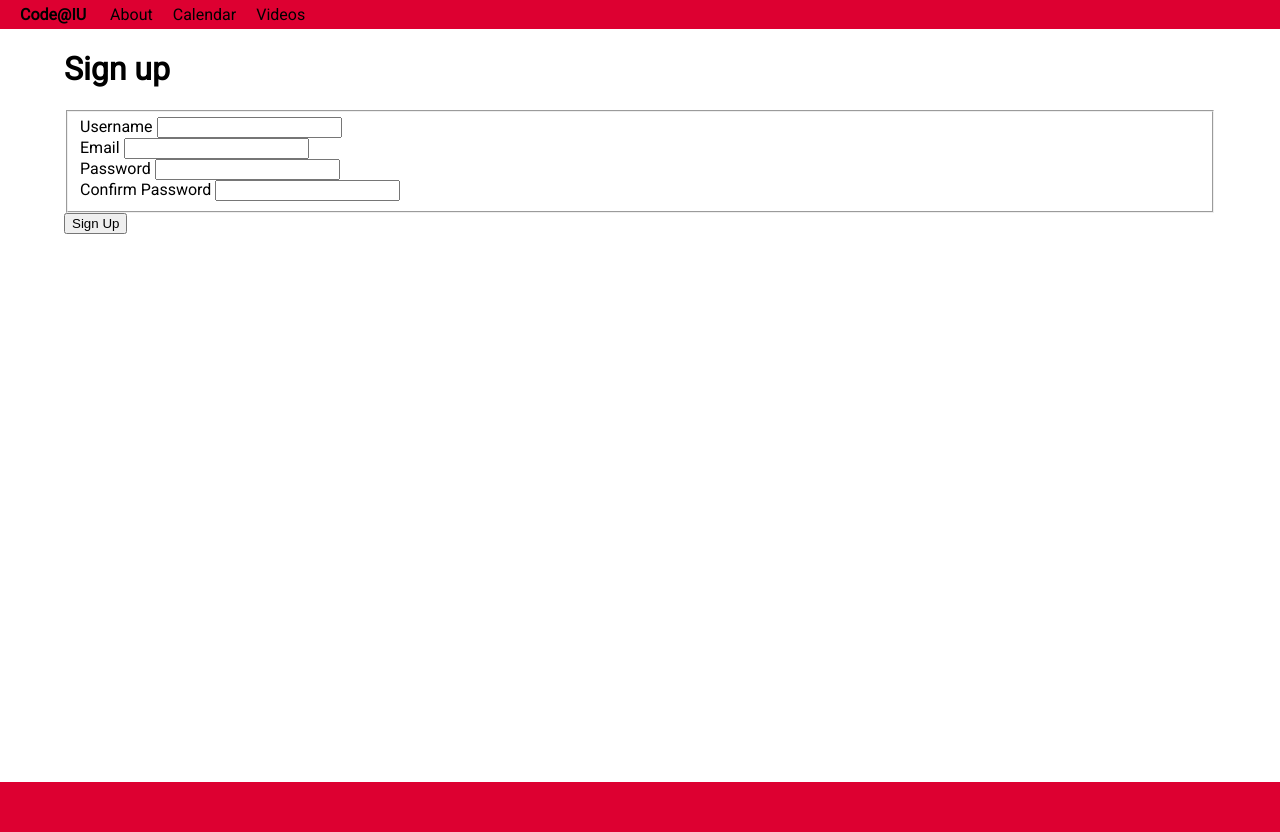
After one commit to codeiu/CodeIUWebsite, a Flask app: page /register in a window 1280 px wide. The commit adds this page. Run offline with Flask 2, Linux system fonts and the light colour scheme.

Commit message:
backend1

```diff
--- /dev/null
+++ b/forms.py
@@ -0,0 +1,14 @@
+from flask_wtf import FlaskForm
+from wtforms import StringField, PasswordField, SubmitField, BooleanField
+from wtforms.validators import DataRequired, Length, Email, EqualTo
+
+
+class RegistrationForm(FlaskForm):
+    username = StringField('Username',
+                           validators=[DataRequired(), Length(min=2, max=20)])
+    email = StringField('Email',
+                        validators=[DataRequired(), Email()])
+    password = PasswordField('Password', validators=[DataRequired()])
+    confirm_password = PasswordField('Confirm Password',
+                                     validators=[DataRequired(), EqualTo('password')])
+    submit = SubmitField('Sign Up')
--- a/main.py
+++ b/main.py
@@ -1,10 +1,18 @@
-from flask import Flask, request, render_template
+from flask import Flask, request, render_template, url_for, flash, redirect
+from forms import RegistrationForm
 
 app = Flask(__name__)
+app.config['SECRET_KEY'] = 'a303cd25b21ff329d8ec262b31d082c0'
 
-@app.route('/')
+@app.route('/', methods=['GET', 'POST'])
 def home():
-	return render_template('home.html')
+	name = ""
+	if request.method == "POST":
+		name = " " + request.form['username']
+		app.logger.info(f'{name} is in')
+	else:
+		if request.args.get('username') is not None: name = " " + request.args.get('username')
+	return render_template('home.html', name=name)
 
 @app.route('/about')
 def about():
@@ -18,6 +26,20 @@ def calendar():
 def videos():
 	return render_template('videos.html')
 
+@app.route('/register', methods=['GET', 'POST'])
+def register():
+	form = RegistrationForm()
+	if form.validate_on_submit():
+		app.logger.info('validated')
+		if request.method == 'POST':
+			app.logger.info('POST')
+			username = request.form['username']
+			return redirect(url_for('home'), code=307) 	# it took me way too long to figure out this damn code arg
+		elif request.method == 'GET':
+			app.logger.info('GET')
+			return redirect(url_for('home',name=form.username.data))
+	return render_template('register.html', form=form)
+
 
 if __name__ == "__main__":
 	app.run(debug=True)
--- a/templates/home.html
+++ b/templates/home.html
@@ -2,7 +2,7 @@
 
 	<div class="content-box">
 		<h1>Code@IU</h1>
-		<p>Welcome! We have a website!</p>
+		<p>Welcome{{ name }}! We have a website!</p>
 	</div>
 
 {% include "layout/footer.html" %}
--- /dev/null
+++ b/templates/register.html
@@ -0,0 +1,70 @@
+{% include "layout/header.html" %}
+
+	<div class="content-box">
+		<h1>Sign up</h1>
+		<div>
+            <form method="POST" action="">
+                {{ form.hidden_tag() }}
+                <fieldset>
+                    <div>
+                        {{ form.username.label() }}
+
+                        {% if form.username.errors %}
+                            {{ form.username() }}
+                            <div>
+                                {% for error in form.username.errors %}
+                                    <span>{{ error }}</span>
+                                {% endfor %}
+                            </div>
+                        {% else %}
+                            {{ form.username() }}
+                        {% endif %}
+                    </div>
+                    <div>
+                        {{ form.email.label() }}
+                        {% if form.email.errors %}
+                            {{ form.email() }}
+                            <div>
+                                {% for error in form.email.errors %}
+                                    <span>{{ error }}</span>
+                                {% endfor %}
+                            </div>
+                        {% else %}
+                            {{ form.email() }}
+                        {% endif %}
+                    </div>
+                    <div>
+                        {{ form.password.label() }}
+                        {% if form.password.errors %}
+                            {{ form.password() }}
+                            <div>
+                                {% for error in form.password.errors %}
+                                    <span>{{ error }}</span>
+                                {% endfor %}
+                            </div>
+                        {% else %}
+                            {{ form.password() }}
+                        {% endif %}
+                    </div>
+                    <div>
+                        {{ form.confirm_password.label() }}
+                        {% if form.confirm_password.errors %}
+                            {{ form.confirm_password() }}
+                            <div>
+                                {% for error in form.confirm_password.errors %}
+                                    <span>{{ error }}</span>
+                                {% endfor %}
+                            </div>
+                        {% else %}
+                            {{ form.confirm_password() }}
+                        {% endif %}
+                    </div>
+                </fieldset>
+                <div>
+                    {{ form.submit() }}
+                </div>
+            </form>
+        </div>
+	</div>
+
+{% include "layout/footer.html" %}
```
